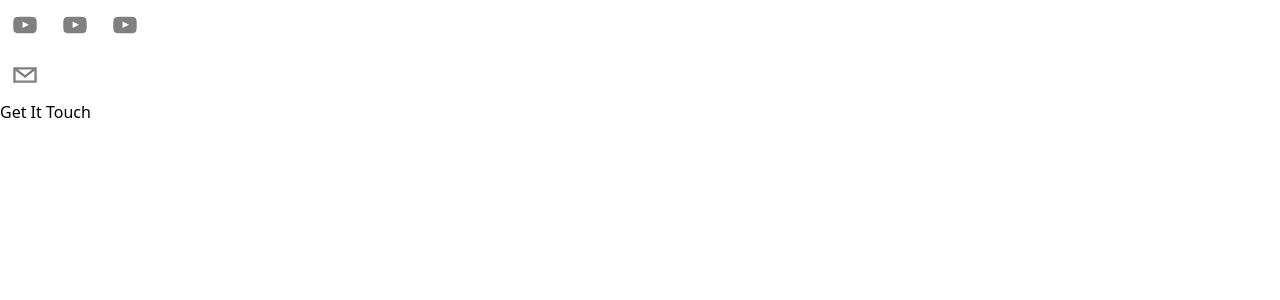
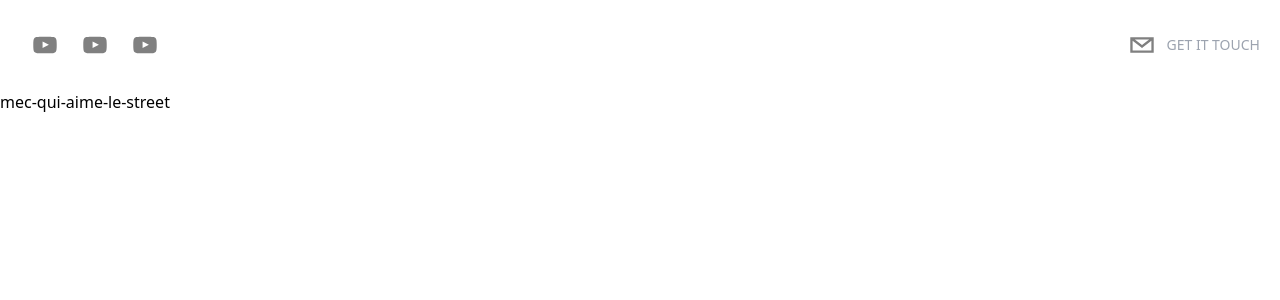
Before and after one commit to madashii/portofolio, a Next.js app: page / in a window 1280 px wide. Shown: the top 300 px of the page. Built offline with nearby package versions, Linux system fonts and the light colour scheme.

Commit message:
header finish and hero start

```diff
--- a/components/Header.tsx
+++ b/components/Header.tsx
@@ -1,13 +1,30 @@
 import React from 'react'
 import { SocialIcon } from 'react-social-icons';
+import { motion } from 'framer-motion';
 
 type Props = {}
 
 function Header({ }: Props) {
     return (
-        <header>
+        <header className='sticky top-0 p-5 flex items-start justify-between max-w-7xl mx-auto z-20
+        xl:items-center'>
 
-            <div className='flex flex-row items-center'>
+            <motion.div
+                initial={{
+                    x: -500,
+                    opacity: 0,
+                    scale: 0.5,
+                }}
+                animate={{
+                    x: 0,
+                    opacity: 1,
+                    scale: 1,
+                }}
+                transition={{
+                    duration: 1.5,
+
+                }}
+                className='flex flex-row items-center'>
                 <SocialIcon
                     url="https://youtube.com/jaketrent"
                     fgColor='gray'
@@ -23,18 +40,32 @@ function Header({ }: Props) {
                     fgColor='gray'
                     bgColor='transparent'
                 />
-            </div>
+            </motion.div>
 
-            <div>
-            <SocialIcon
+            <motion.div
+                initial={{
+                    x: 500,
+                    opacity: 0,
+                    scale: 0.5,
+                }}
+                animate={{
+                    x: 0,
+                    opacity: 1,
+                    scale: 1,
+                }}
+                transition={{
+                    duration: 1.5,
+                }}
+                className='flex flex-row items-center text-gray-300 cursor-pointer'>
+                <SocialIcon
                     className='cursor-pointer'
                     network='email'
                     fgColor='gray'
                     bgColor='transparent'
                 />
-                <p> Get It Touch</p>
+                <p className='uppercase hidden md:inline-flex text-sm text-gray-400'> Get It Touch</p>
 
-            </div>
+            </motion.div>
         </header>
 
     )
--- /dev/null
+++ b/components/Hero.tsx
@@ -0,0 +1,27 @@
+import React from 'react';
+import { Cursor, useTypewriter } from 'react-simple-typewriter';
+
+type Props = {}
+
+function Hero({}: Props) {
+    const [text, count] = useTypewriter({
+   words: [
+    "Yo, moi c'est lucas",
+    "mec-qui-aime-le-street",
+    "<mais le code encore plus />",
+   ],
+   loop:true,
+   delaySpeed: 2000,
+
+    });
+
+
+
+  return (
+    <div>
+        <h1> {text}</h1>
+    </div>
+  )
+}
+
+export default Hero
--- a/package.json
+++ b/package.json
@@ -15,10 +15,12 @@
     "autoprefixer": "10.4.14",
     "eslint": "8.38.0",
     "eslint-config-next": "13.3.0",
+    "framer-motion": "^10.11.4",
     "next": "13.3.0",
     "postcss": "8.4.21",
     "react": "18.2.0",
     "react-dom": "18.2.0",
+    "react-simple-typewriter": "^5.0.1",
     "react-social-icons": "^5.15.0",
     "typescript": "5.0.4"
   },
--- a/pages/index.tsx
+++ b/pages/index.tsx
@@ -1,6 +1,8 @@
-import Header from "@/components/Header"
-import type { NextPage   } from "next"
-import Head from "next/head"
+
+import type { NextPage   } from "next";
+import Head from "next/head";
+import Header from "@/components/Header";
+import Hero from "@/components/Hero";
 
 
 
@@ -10,10 +12,25 @@ const Home: NextPage = () => {
 
       <Head>
        <title> Lucas Portfolio </title>
-
       </Head>
 
       <Header/>
+
+      <section id="hero">
+        <Hero />
+         </section>
+
+      {/* Hero */}
+
+      {/* About  */}
+
+      {/* Experience  */}
+
+      {/* Skills  */}
+
+      {/* Project  */}
+
+      {/* Contact Me  */}
 
 
 
```
Also changed, not shown: 1 other file (tests, documents, lock files or other folders).
